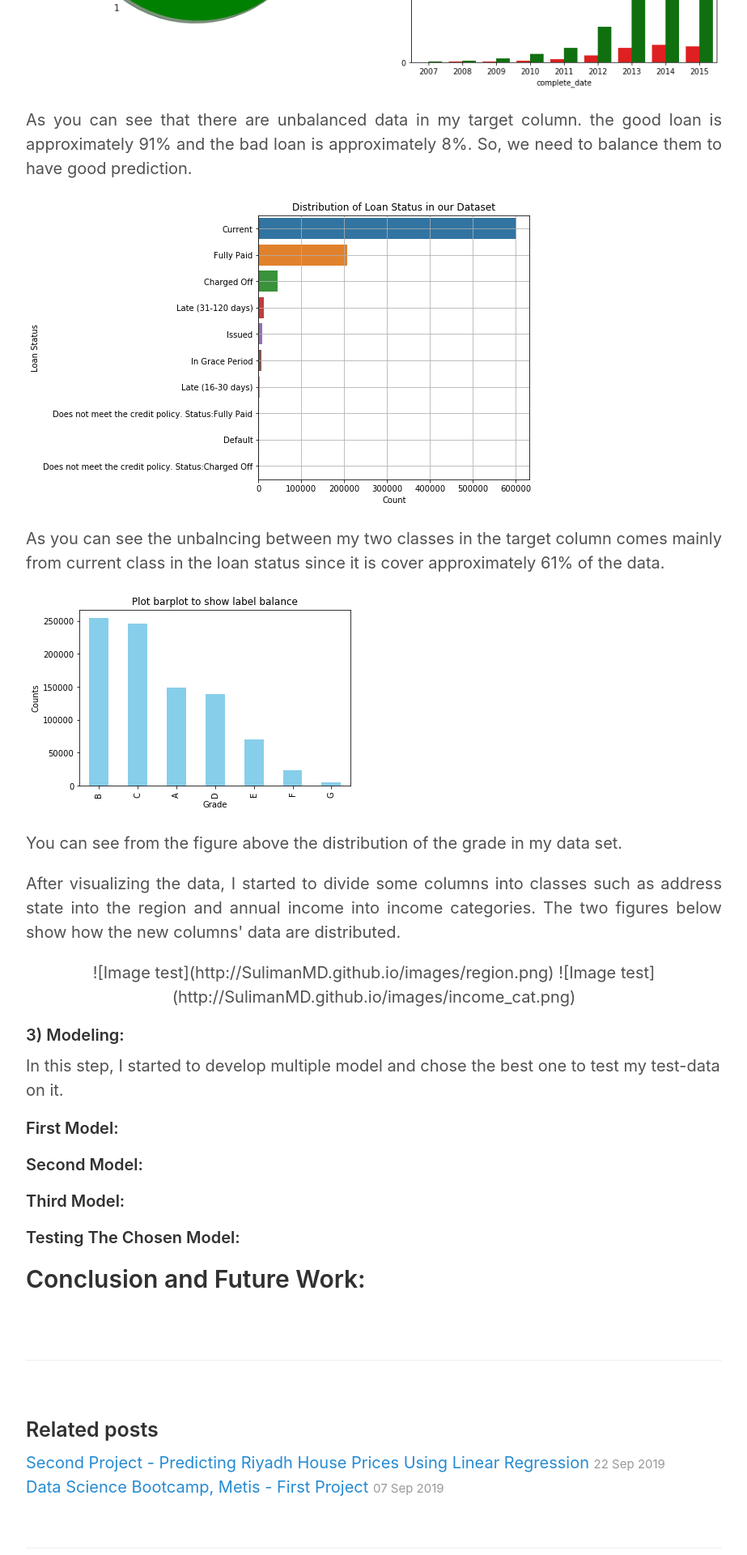
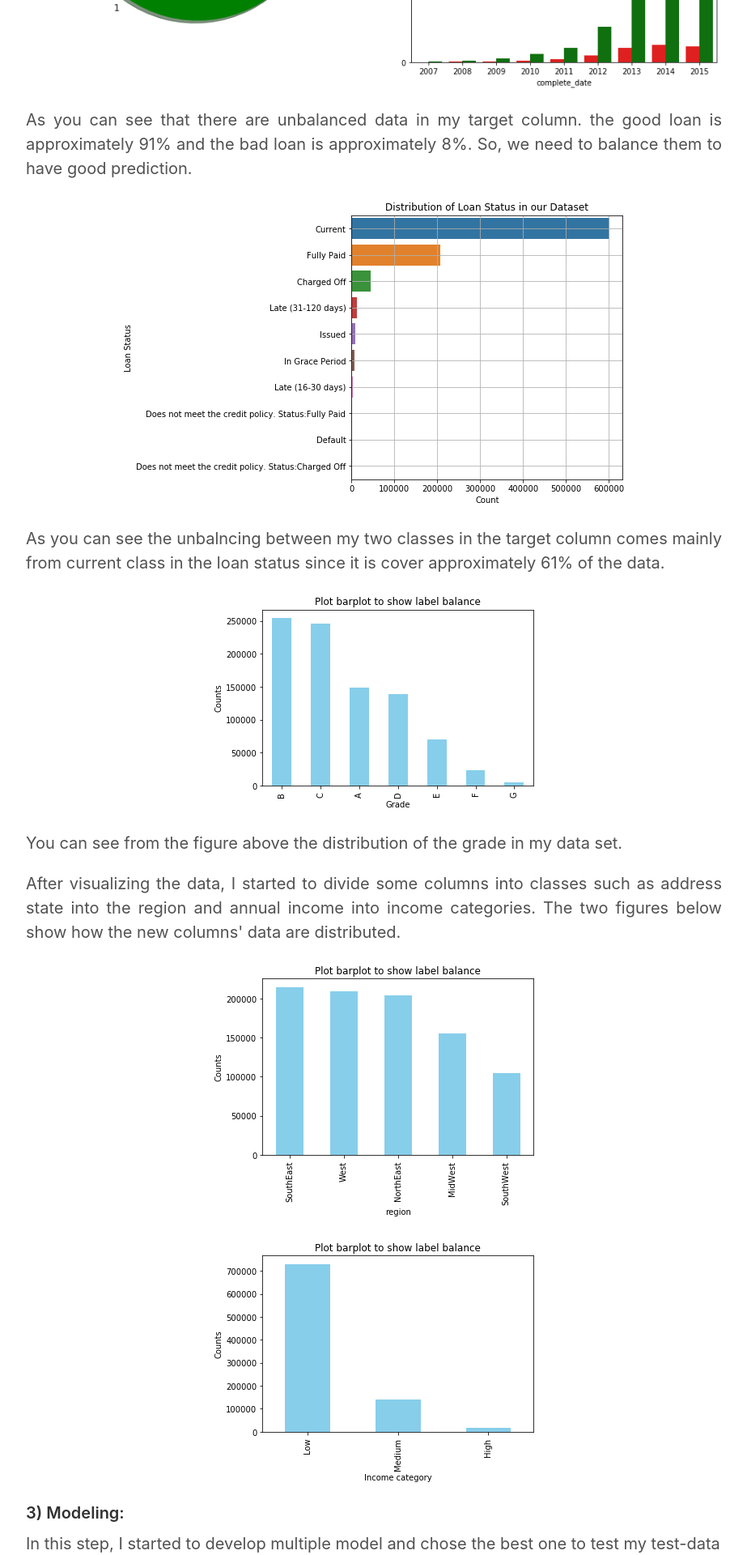
Before and after one commit to SulimanMD/SulimanMD.github.io, a Jekyll site: the page built from _posts/2019-10-12-Project_3.md, in a window 1280 px wide. Shown: the part 1387-3307 px from the top of the page at 81% size, without its empty margins (178-1101 px from the left). Built offline with Jekyll 4.4.1, drawn with Linux system fonts in a browser that asks for light colours; part of the change alters nothing that is shown.

Commit message:
Commit number 11

```diff
--- a/_posts/2019-10-12-Project_3.md
+++ b/_posts/2019-10-12-Project_3.md
@@ -3,7 +3,7 @@ layout: post
 title: Third Project - Predicting Good/Bad Loans
 ---
 ## Introduction:
-<p>Loans default will cause huge loss for the banks, so they pay much attention to this issue and apply various methods to detect and predict the default behaviors of their customers. In this blog, I am going to talk about the process of prediction good/bad loans with machine learning algorithms.</p>{: style="text-align: justify"}
+<p align="justify">Loans default will cause huge loss for the banks, so they pay much attention to this issue and apply various methods to detect and predict the default behaviors of their customers. In this blog, I am going to talk about the process of prediction good/bad loans with machine learning algorithms.</p>
 
 
 ## Company Information:
@@ -27,23 +27,28 @@ In the second step, I started to visualize the data and take a look on the targe
 
 ![Image test]({{ site.url }}/images/good_bad.png)
 
-<p>As you can see that there are unbalanced data in my target column. the good loan is approximately 91% and the bad loan is approximately 8%. So, we need to balance them to have good prediction.</p>{: style="text-align: justify"}
+<p align="justify">As you can see that there are unbalanced data in my target column. the good loan is approximately 91% and the bad loan is approximately 8%. So, we need to balance them to have good prediction.</p>
 
 ![Image test]({{ site.url }}/images/sssss.png)
 
-<p>As you can see the unbalncing between my two classes in the target column comes mainly from current class in the loan status since it is cover approximately 61% of the data.</p>{: style="text-align: justify"}
+<p align="justify">As you can see the unbalncing between my two classes in the target column comes mainly from current class in the loan status since it is cover approximately 61% of the data.</p>
 
 ![Image test]({{ site.url }}/images/grade.png)
 
 You can see from the figure above the distribution of the grade in my data set.
 
 
-<p>After visualizing the data, I started to divide some columns into classes such as address state into the region and annual income into income categories. The two figures below show how the new columns' data are distributed.</p>{: style="text-align: justify"}
-<p align="center">
+<p align="justify">After visualizing the data, I started to divide some columns into classes such as address state into the region and annual income into income categories. The two figures below show how the new columns' data are distributed.</p>
+<style>
+img {
+  display: block;
+  margin-left: auto;
+  margin-right: auto;
+}
+</style>
 ![Image test]({{ site.url }}/images/region.png)
 
 ![Image test]({{ site.url }}/images/income_cat.png)
-</p>
 
 
 #### 3) Modeling:
```
